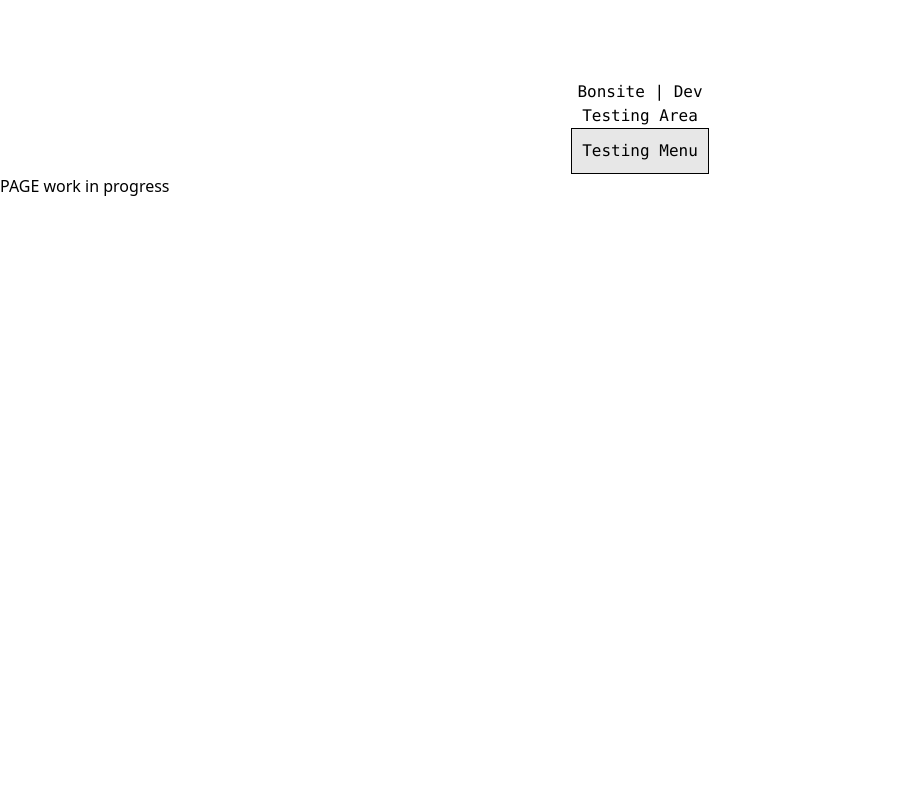
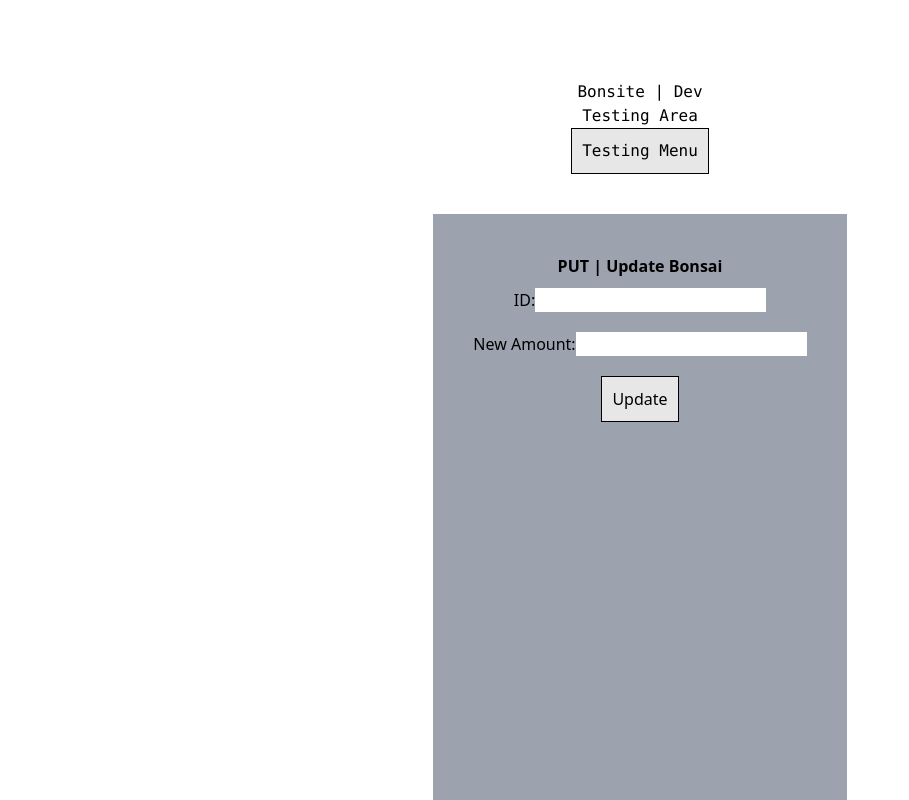
Before and after one commit to bonsite/bonsite, a Next.js app in the folder bonsite/: page /testing/database/put in a window 1280 px wide. Shown: the top 800 px of the page, without its empty margins (0-909 px from the left). Built offline with nearby package versions, Linux system fonts and the light colour scheme.

Commit message:
create frontend for PUT testing

```diff
--- a/bonsite/src/app/testing/database/put/page.tsx
+++ b/bonsite/src/app/testing/database/put/page.tsx
@@ -1,13 +1,87 @@
-import '../../style.css'
+"use client";
 
+import '../../style.css';
+import React, { useState } from 'react';
 
 export default function Page() {
 
+    const [id, setId] = useState<number | null>(null);
+    const [amount, setAmount] = useState<number | null>(null);
+    const [message, setMessage] = useState<string | null>(null);
+    const [updatedData, setUpdatedData] = useState<any | null>(null);
+
+    const handleSubmit = async (event: React.FormEvent<HTMLFormElement>) => {
+
+        event.preventDefault();
+
+        if (id === null || amount === null) {
+            setMessage('Please provide both ID and amount.');
+            return;
+        }
+
+        const response = await fetch(`/testing/database/api/put/${id}/${amount}`, {
+            method: 'PUT',
+        });
+
+        const result = await response.json();
+
+        if (result.success) {
+            setMessage('Bonsai updated successfully!');
+            setUpdatedData(result.data);
+        } else {
+            setMessage(`Failed to update bonsai: ${result.error}`);
+            setUpdatedData(null);
+        }
+    };
+
     return (
 
-        <div>
-            <h1>PAGE work in progress</h1>
+        <div className='fullPageHorizontalCenterFlex'>
+
+            <div className='text-center mt-10 bg-gray-400 p-10'>
+
+                <h3 className='font-semibold'>PUT | Update Bonsai</h3>
+
+                <div className='w-full'>
+
+                    <form className='dbTestInputForm' onSubmit={handleSubmit}>
+
+                        <label>
+                            ID:
+                            <input
+                                autoComplete="off"
+                                type='number'
+                                value={id !== null ? id : ''}
+                                onChange={(e) => setId(e.target.value ? parseInt(e.target.value) : null)}
+                                required
+                            />
+                        </label>
+
+                        <label>
+                            New Amount:
+                            <input
+                                autoComplete="off"
+                                type='number'
+                                value={amount !== null ? amount : ''}
+                                onChange={(e) => setAmount(e.target.value ? parseInt(e.target.value) : null)}
+                                required
+                            />
+                        </label>
+
+                        <button type='submit' className='simpleButton'>Update</button>
+
+                    </form>
+
+                    {message && <p>{message}</p>}
+
+                    {updatedData && (
+                        <div className='mt-5'>
+                            <h4 className='font-semibold'>Updated Bonsai:</h4>
+                            <pre>{JSON.stringify(updatedData, null, 2)}</pre>
+                        </div>
+                    )}
+                </div>
+            </div>
         </div>
-
     );
 }
```
